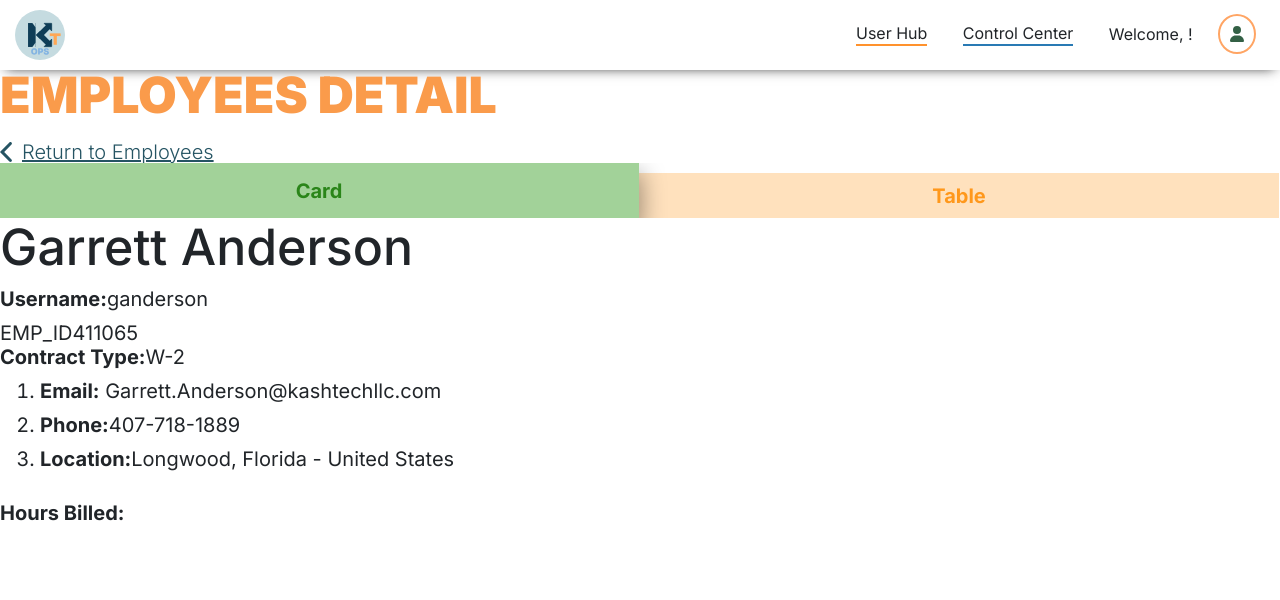
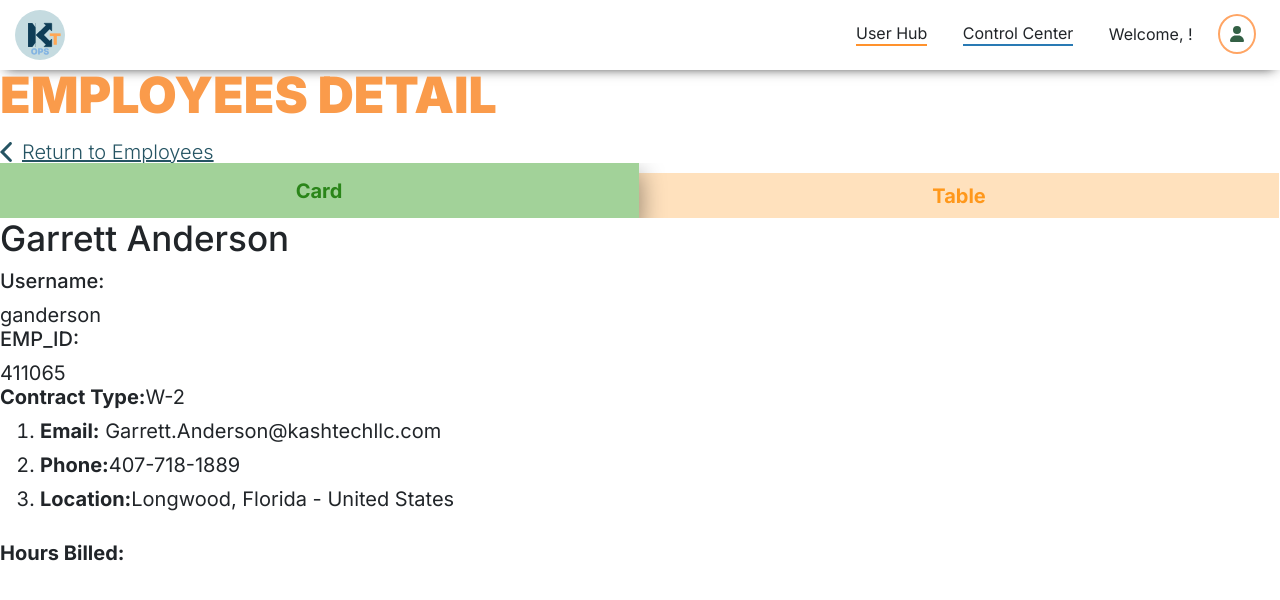
Before and after one commit to vishal-subramanyam/kash-ops-portal, a React (Create React App) app: page /employees-detail in a window 1280 px wide. Shown: the top 600 px of the page. Built offline with nearby package versions, Linux system fonts and the light colour scheme; no server answers; sample sign-in values are in the browser's storage; the HTML template or start-up script is replaced by a standard one.

Commit message:
updated the label html for username and emp id to heading tags

```diff
--- a/src/components/EmployeeInfoCard.js
+++ b/src/components/EmployeeInfoCard.js
@@ -6,13 +6,13 @@ function EmployeeInfoCard(props) {
     <section className="EmployeeInfoCard--section-container">
       <div className="EmployeeInfoCard--employee-detail-section">
         <section className="EmployeeInfoCard--employee-name-id-username-section">
-          <h1 className="EmployeeInfoCard--employee-name">Garrett Anderson</h1>
+          <h3 className="EmployeeInfoCard--employee-name">Garrett Anderson</h3>
           <div className="EmployeeInfoCard--employee-username">
-            <label>Username:</label>
+            <h6>Username:</h6>
             <span>ganderson</span>
           </div>
           <div className="EmployeeInfoCard--employee-id">
-            <lable>EMP_ID</lable>
+            <h6>EMP_ID:</h6>
             <span>411065</span>
           </div>
         </section>
```
